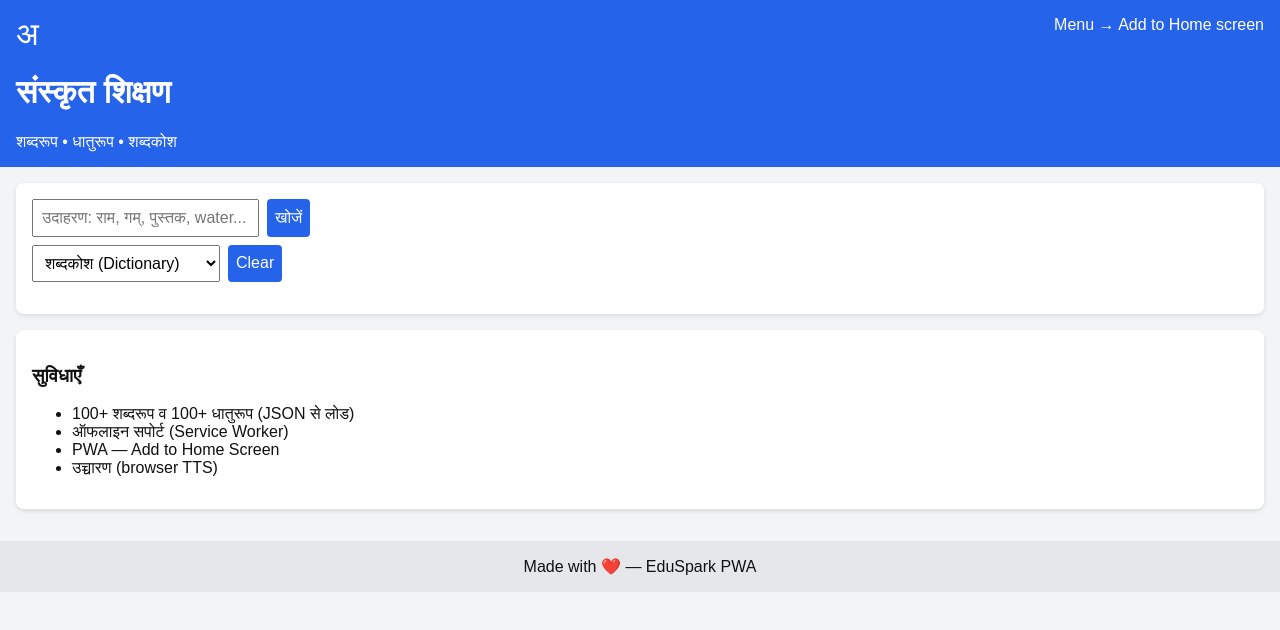
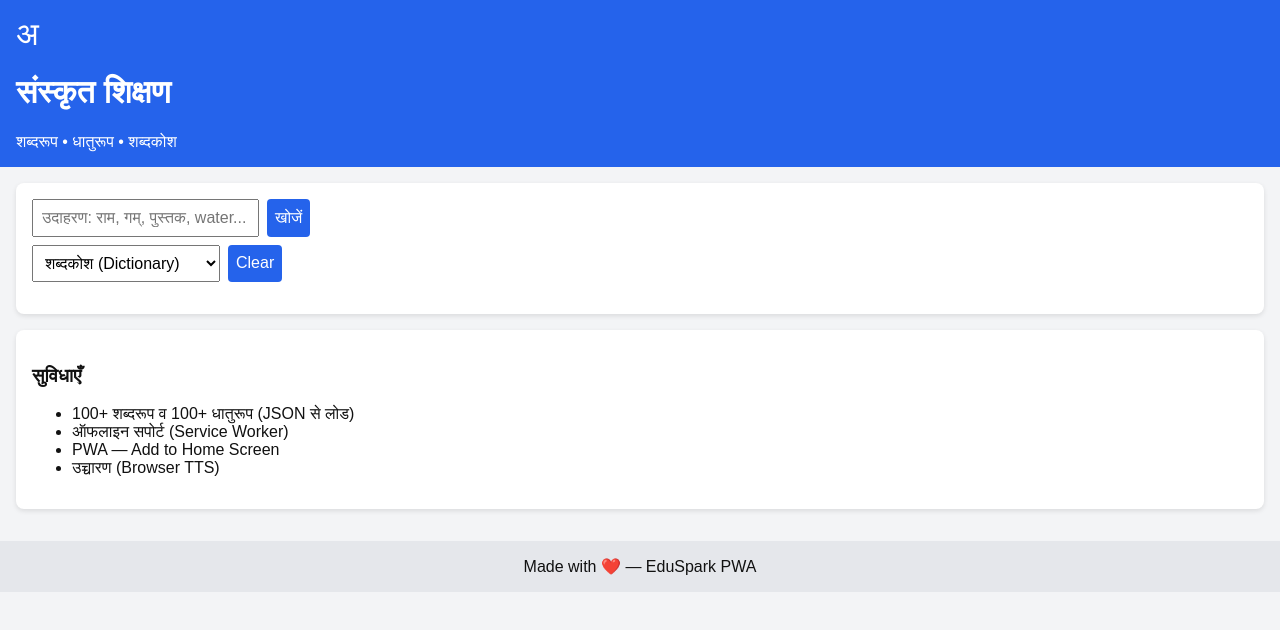
Before and after one commit to aashirwadinstitute1-ctrl/Sanskrit-pwa-app, a plain HTML site: page index.html in a window 1280 px wide. Drawn offline with Linux system fonts and the light colour scheme.

Commit message:
index.html

```diff
--- a/index.html
+++ b/index.html
@@ -22,7 +22,7 @@
         <div class="tag">शब्दरूप • धातुरूप • शब्दकोश</div>
       </div>
     </div>
-    <div class="install-hint" id="installHint">Menu → Add to Home screen</div>
+    <div class="install-hint" id="installHint" style="display:none;">Menu → Add to Home screen</div>
   </header>
 
   <main class="container">
@@ -43,6 +43,7 @@
       <div id="results" class="results"></div>
     </section>
 
+    <!-- Panels -->
     <section class="card panel" id="panelDict" style="display:none">
       <h2>शब्दकोश</h2>
       <div id="dictContent"></div>
@@ -69,7 +70,7 @@
         <li>100+ शब्दरूप व 100+ धातुरूप (JSON से लोड)</li>
         <li>ऑफलाइन सपोर्ट (Service Worker)</li>
         <li>PWA — Add to Home Screen</li>
-        <li>उच्चारण (browser TTS)</li>
+        <li>उच्चारण (Browser TTS)</li>
       </ul>
     </section>
   </main>
@@ -80,9 +81,12 @@
 
   <script src="app.js"></script>
   <script>
+    // ✅ Service Worker Registration
     if ('serviceWorker' in navigator) {
       navigator.serviceWorker.register('service-worker.js').catch(()=>{console.warn('SW failed')});
     }
+
+    // ✅ Install Prompt
     let deferredPrompt;
     window.addEventListener('beforeinstallprompt', (e) => {
       e.preventDefault();
@@ -97,4 +101,4 @@
     });
   </script>
 </body>
-  </html>
+</html>
```
